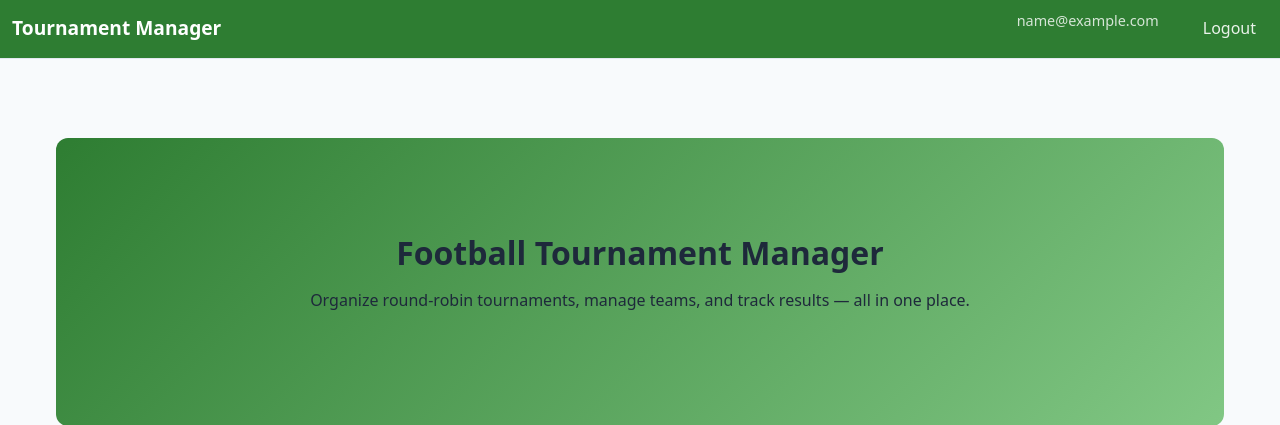
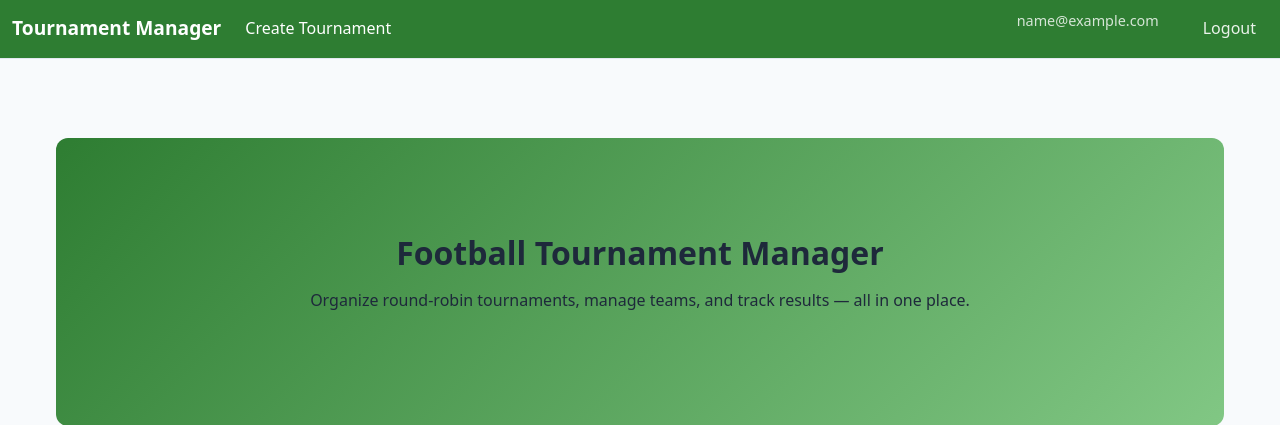
Before and after one commit to VeselinMar/TournamentManager, a Django app: page /about/ in a window 1280 px wide. Shown: the top 425 px of the page. Run offline with Django 4.2, Linux system fonts and the light colour scheme; the visitor is signed in with stand-in values (Sample User, id 1); data that the repository does not hold is empty.

Commit message:
update current_tournament context processor; update TournamentOwnerMixin; rework match model fied relation on_delete cascade; create tournament delete view, template, urls; add delete to tournament field after tournament completion; nav rendering logic fixes; cache vite_manifest

```diff
--- a/tournamentapp/context_processors.py
+++ b/tournamentapp/context_processors.py
@@ -1,5 +1,8 @@
 from .models import Tournament
 
 def current_tournament(request):
-    tournament = Tournament.objects.first()
-    return {'tournament': tournament}
+    if request.user.is_authenticated:
+        return {
+            'user_tournament': Tournament.objects.filter(owner=request.user).first()
+        }
+    return {}
--- a/tournamentapp/mixins.py
+++ b/tournamentapp/mixins.py
@@ -5,6 +5,10 @@ from .models import Tournament
 class TournamentOwnerMixin:
     def get_queryset(self):
         return Tournament.objects.filter(owner=self.request.user)
+
+    def get_object(self, queryset=None):
+        obj = super().get_object(queryset)
+        return obj
 
 class TournamentAccessMixin:
     def get_tournament(self):
--- a/tournamentapp/models.py
+++ b/tournamentapp/models.py
@@ -205,7 +205,7 @@ class Match(models.Model):
     start_time = models.DateTimeField()
     field = models.ForeignKey(
         Field,
-        on_delete=models.PROTECT,
+        on_delete=models.CASCADE,
         null=False,
         blank=False,
         )
--- a/tournamentapp/templates/base.html
+++ b/tournamentapp/templates/base.html
@@ -40,32 +40,32 @@
 
         <!-- Nav content -->
         <div class="collapse navbar-collapse" id="navbarNav">
-
             <!-- LEFT SIDE -->
             <ul class="navbar-nav me-auto">
-
                 {% if user.is_authenticated %}
-
-                    {% if tournament %}
+                    {% if user_tournament %}
                         <li class="nav-item">
-                            <a class="nav-link" href="{% url 'tournament-detail' tournament.id %}">
+                            <a class="nav-link" href="{% url 'tournament-detail' user_tournament.id %}">
                                 Tournament
                             </a>
                         </li>
                         <li class="nav-item">
-                            <a class="nav-link" href="{% url 'tournament-dashboard' tournament.id %}">
+                            <a class="nav-link" href="{% url 'tournament-dashboard' user_tournament.id %}">
                                 Dashboard
                             </a>
                     </li>
                         <li class="nav-item">
-                            <a class="nav-link" href="{% url 'public-tournament-leaderboard' tournament.slug %}">
+                            <a class="nav-link" href="{% url 'public-tournament-leaderboard' user_tournament.slug %}">
                                 Public View
                             </a>
                         </li>
+                    {% else %}
+                        <li class="nav-item">
+                            <a class="nav-link" href="{% url 'tournament-create' %}">
+                                Create Tournament
+                            </a>
                     {% endif %}
-
                 {% endif %}
-
             </ul>
 
             <!-- RIGHT SIDE -->
--- a/tournamentapp/templates/tournament/tournament_detail.html
+++ b/tournamentapp/templates/tournament/tournament_detail.html
@@ -32,6 +32,12 @@
                 {% if tournament.is_finished %}
                   <span class="status-badge finished">✓ Finished</span>
                   <button class="btn-reopen" id="reopenBtn">Reopen Tournament</button>
+                  <form action="{% url 'tournament-delete' tournament.pk %}" method="post" style="display:inline;">
+                      {% csrf_token %}
+                      <button type="submit" class="btn-delete">
+                          Delete Tournament
+                      </button>
+                  </form>
                 {% else %}
                   <span class="status-badge live">● Live</span>
                   <button class="btn-finish" id="finishBtn">Finish Tournament</button>
--- a/tournamentapp/urls.py
+++ b/tournamentapp/urls.py
@@ -1,6 +1,6 @@
 from django.urls import path
 from .views import (
-    TournamentCreateView, TournamentDetailView, TournamentUpdateView, LandingPageView,
+    TournamentCreateView, TournamentDetailView, TournamentUpdateView, TournamentDeleteView, LandingPageView,
     TeamListView, TeamDetailView, TeamCreateView,
     MatchCreateView, MatchDetailView, MatchEditView, LeaderboardView, FieldAddView,
     create_match_event, add_player, finish_match, remove_match_event, field_edit, field_delete,
@@ -19,6 +19,7 @@ urlpatterns = [
     path('tournament/create/', TournamentCreateView.as_view(), name='tournament-create'),
     path('tournament/<int:pk>/edit/', TournamentUpdateView.as_view(), name='tournament-edit'),
     path('tournament/<int:pk>/', TournamentDetailView.as_view(), name='tournament-detail'),
+    path('tournament/<int:pk>/delete', TournamentDeleteView.as_view(), name='tournament-delete'),
     path('tournament/<int:pk>/dashboard', DashboardView.as_view(), name='tournament-dashboard'),
     path('public/<slug:slug>/', SpaView.as_view(), name='public-tournament-leaderboard'),
     path('public/<slug:slug>/<path:path>', SpaView.as_view()),
--- a/tournamentapp/views.py
+++ b/tournamentapp/views.py
@@ -5,7 +5,7 @@ from django import forms
 from django.conf import settings
 from django.views.decorators.http import require_POST, require_http_methods
 from django.views.decorators.csrf import csrf_exempt
-from django.views.generic import TemplateView, DetailView, ListView
+from django.views.generic import TemplateView, DetailView, ListView, DeleteView
 from django.views.generic.edit import CreateView, UpdateView
 from django.http import JsonResponse, HttpResponseForbidden, Http404
 from django.utils.timezone import localtime
@@ -76,31 +76,33 @@ class TournamentUpdateView(LoginRequiredMixin, TournamentOwnerMixin, UpdateView)
     def get_success_url(self):
         return reverse('tournament-detail', kwargs={'pk': self.object.pk})
 
+class TournamentDeleteView(LoginRequiredMixin, TournamentOwnerMixin, DeleteView):
+    model = Tournament
+    template__name = 'tournament/tournament_confirm_delete.html'
+    success_url = reverse_lazy('landing-page')
+
+
 class SpaView(TemplateView):
     template_name = "spa.html"
 
     def get_context_data(self, **kwargs):
         context = super().get_context_data(**kwargs)
-        logger = logging.getLogger(__name__)
+
         try:
-            manifest_path = settings.BASE_DIR / 'vite-manifest.json'
-
-            with open(manifest_path, 'r') as f:
-                manifest = json.load(f)
-
-            entry = manifest.get('index.html', {})
-
-            js_file = entry.get('file', '')
-            css_files = entry.get('css', [])
+            manifest = get_vite_manifest()
+            entry = manifest.get('index.html') or {}
 
             context.update({
                 'slug': self.kwargs.get('slug', ''),
-                'js': f'spa/{js_file}' if js_file else '',
-                'css': [f'spa/{css}' for css in css_files]
+                'js': f"spa/{entry.get('file', '')}" if entry.get('file') else '',
+                'css': [f"spa/{css}" for css in entry.get('css', [])]
             })
-        except Exception as e:
-            logger.exception(f"Error loading manifest: {e}")
-            context.update({'slug': self.kwargs.get('slug', ''), 'js': '', 'css': []})
+        except Exception:
+            context.update({
+                'slug': self.kwargs.get('slug', ''),
+                'js': '',
+                'css': []
+            })
 
         return context
 
@@ -128,9 +130,9 @@ class LandingPageView(TemplateView):
 
     def get_context_data(self, **kwargs):
         context = super().get_context_data(**kwargs)
-        context['tournament'] = (
+        context['featured_tournament'] = (
             Tournament.objects.filter(slug="tournament-2026").first()
-            or Tournament.objects.first()
+            or Tournament.objects.latest('id')
         )
         return context
 
@@ -143,17 +145,10 @@ class DashboardView(LoginRequiredMixin, TournamentOwnerMixin, DetailView):
     template_name = 'tournament/dashboard.html'
     context_object_name = 'tournament'
 
-    def get_object(self, queryset=None):
-        """
-        Return the first tournament owned by the user if multiple exist.
-        """
-        return Tournament.objects.filter(owner=self.request.user).first()
-
     def get_context_data(self, **kwargs):
         context = super().get_context_data(**kwargs)
         tournament = self.object
 
-        # Can add extra navigational context if needed
         context.update({
             'tournament': tournament,
         })
```
Also changed, not shown: tournamentapp/templates/tournament/landing_page.html (+9 -5 lines), tournamentapp/templates/tournament/tournament_confirm_delete.html (added, +8 -0 lines), tournamentapp/vite_utils/vite_manifest.py (added, +22 -0 lines), tournamentapp/migrations/0017_alter_match_field.py (added), tournamentapp/vite_utils/__init__.py (added).
